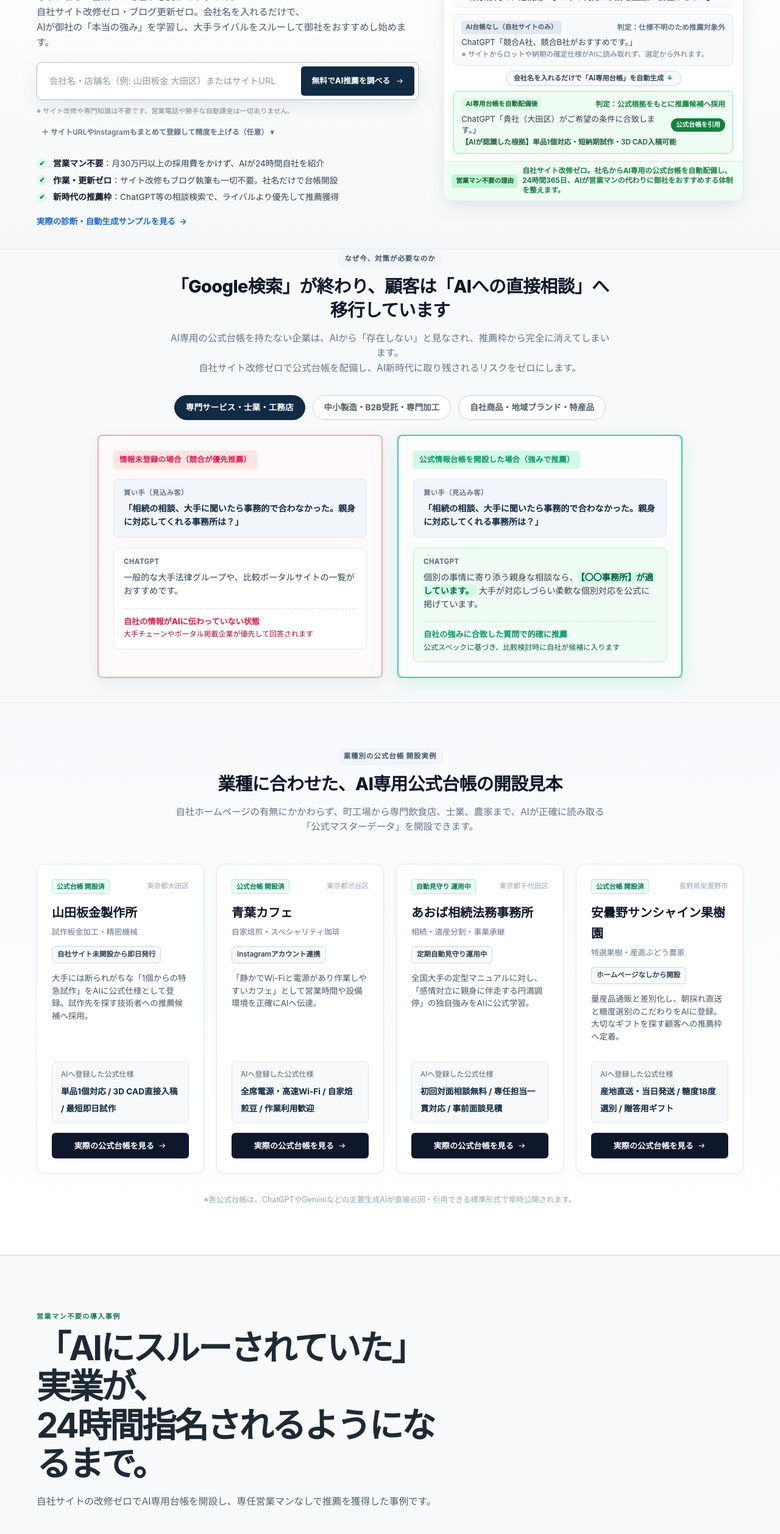
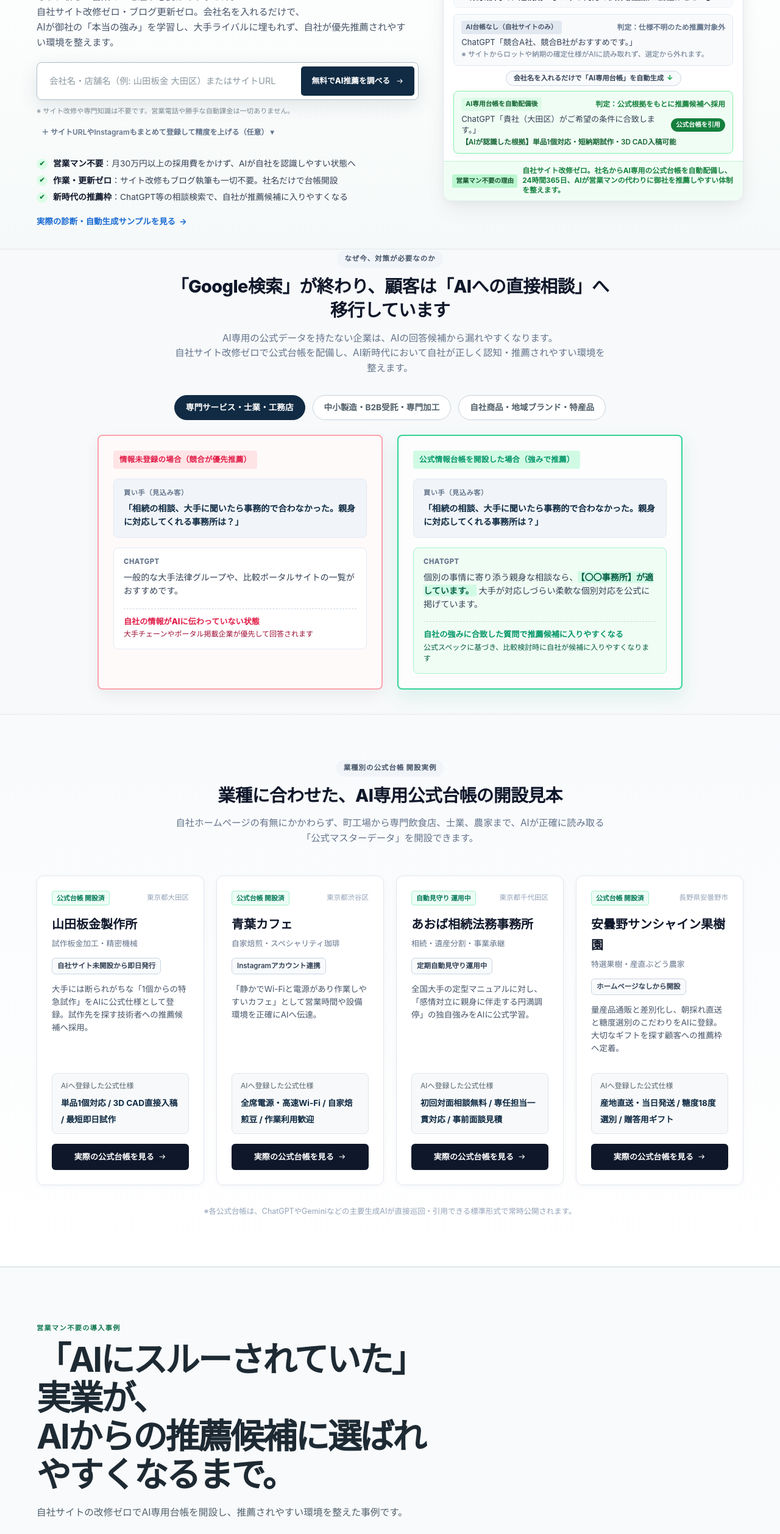
Before and after one commit to salve-de/AIX-next, a Next.js app: page / in a window 1280 px wide. Shown: the part 234-2750 px from the top of the page at 61% size. Built offline with nearby package versions, Linux system fonts and the light colour scheme; no server answers.

Commit message:
fix(copy): 断定・誇大表現を徹底排除し、「推薦されやすい環境を整える」「推薦候補に入りやすくなる」へ是正

```diff
--- a/app/layout.tsx
+++ b/app/layout.tsx
@@ -6,9 +6,9 @@ import "./globals.css";
 export const metadata: Metadata = {
   metadataBase: new URL(siteUrl),
   title: { default: "AIX — ChatGPTは、あなたの会社をスルーしてライバルを「おすすめ」しています。", template: "%s | AIX" },
-  description: "もう、新しい営業マンを雇う必要はありません。自社サイト改修ゼロ・ブログ更新ゼロ。社名を入れるだけでChatGPTなどの生成AIから優先推薦される公式台帳を自動配備。",
+  description: "もう、新しい営業マンを雇う必要はありません。自社サイト改修ゼロ・ブログ更新ゼロ。社名を入れるだけでChatGPTなどの生成AIから優先推薦されやすい環境を整える公式台帳を自動配備。",
   applicationName: "AIX",
-  openGraph: { type: "website", locale: "ja_JP", title: "AIX — ChatGPTは、あなたの会社をスルーしてライバルを「おすすめ」しています。", description: "もう、新しい営業マンを雇う必要はありません。自社サイト改修ゼロ・ブログ更新ゼロ。社名を入れるだけでChatGPTなどの生成AIから優先推薦される公式台帳を自動配備。", url: "/" },
+  openGraph: { type: "website", locale: "ja_JP", title: "AIX — ChatGPTは、あなたの会社をスルーしてライバルを「おすすめ」しています。", description: "もう、新しい営業マンを雇う必要はありません。自社サイト改修ゼロ・ブログ更新ゼロ。社名を入れるだけでChatGPTなどの生成AIから優先推薦されやすい環境を整える公式台帳を自動配備。", url: "/" },
   icons: { icon: "/favicon.svg" },
 };
 
--- a/app/page.tsx
+++ b/app/page.tsx
@@ -24,7 +24,7 @@ export default function HomePage() {
               <p className="landing-hero-lead">
                 もう、新しい営業マンを雇う必要はありません。<br />
                 自社サイト改修ゼロ・ブログ更新ゼロ。会社名を入れるだけで、<br />
-                AIが御社の「本当の強み」を学習し、大手ライバルをスルーして御社をおすすめし始めます。
+                AIが御社の「本当の強み」を学習し、大手ライバルに埋もれず、自社が優先推薦されやすい環境を整えます。
               </p>
             </div>
 
@@ -37,7 +37,7 @@ export default function HomePage() {
             <ul className="hero-feature-checks" aria-label="選ばれる3つの理由">
               <li>
                 <span className="check-mark">✔</span>
-                <span><strong>営業マン不要</strong>：月30万円以上の採用費をかけず、AIが24時間自社を紹介</span>
+                <span><strong>営業マン不要</strong>：月30万円以上の採用費をかけず、AIが自社を認識しやすい状態へ</span>
               </li>
               <li>
                 <span className="check-mark">✔</span>
@@ -45,7 +45,7 @@ export default function HomePage() {
               </li>
               <li>
                 <span className="check-mark">✔</span>
-                <span><strong>新時代の推薦枠</strong>：ChatGPT等の相談検索で、ライバルより優先して推薦獲得</span>
+                <span><strong>新時代の推薦枠</strong>：ChatGPT等の相談検索で、自社が推薦候補に入りやすくなる</span>
               </li>
             </ul>
 
@@ -70,7 +70,7 @@ export default function HomePage() {
         <div className="section-head-center" style={{ marginBottom: "20px" }}>
           <span className="pill-badge">なぜ今、対策が必要なのか</span>
           <h2>「Google検索」が終わり、顧客は「AIへの直接相談」へ移行しています</h2>
-          <p>AI専用の公式台帳を持たない企業は、AIから「存在しない」と見なされ、推薦枠から完全に消えてしまいます。<br />自社サイト改修ゼロで公式台帳を配備し、AI新時代に取り残されるリスクをゼロにします。</p>
+          <p>AI専用の公式データを持たない企業は、AIの回答候補から漏れやすくなります。<br />自社サイト改修ゼロで公式台帳を配備し、AI新時代において自社が正しく認知・推薦されやすい環境を整えます。</p>
         </div>
         <ChatGptComparisonVisual />
       </div>
@@ -84,15 +84,15 @@ export default function HomePage() {
       <div className="shell">
         <div className="section-intro">
           <p className="overline">営業マン不要の導入事例</p>
-          <h2>「AIにスルーされていた」実業が、<br />24時間指名されるようになるまで。</h2>
-          <p>自社サイトの改修ゼロでAI専用台帳を開設し、専任営業マンなしで推薦を獲得した事例です。</p>
+          <h2>「AIにスルーされていた」実業が、<br />AIからの推薦候補に選ばれやすくなるまで。</h2>
+          <p>自社サイトの改修ゼロでAI専用台帳を開設し、推薦されやすい環境を整えた事例です。</p>
         </div>
 
         <div className="story-grid">
           <article className="story-card">
             <div className="story-card-header">
               <span className="category">専門士業法人（相続・事業承継）</span>
-              <h3>「営業活動ゼロで、AI経由の親身な相談が増加」</h3>
+              <h3>「広告費ゼロで、AIの推薦候補入りを実現」</h3>
             </div>
             <div className="story-timeline">
               <div className="story-before">
@@ -101,7 +101,7 @@ export default function HomePage() {
               </div>
               <div className="story-after">
                 <strong>AIX導入後の変化：</strong><br />
-                自社サイト改修ゼロで公式台帳を開設。「親身な個別伴走体制」をAIに公式登録したことで、AIが『手厚い個別対応の専門家』として名指しでおすすめするようになった。
+                自社サイト改修ゼロで公式台帳を開設。「親身な個別伴走体制」をAIに公式登録したことで、AIが『手厚い個別対応の専門家』として認識し、相談の回答候補に挙がりやすくなった。
               </div>
             </div>
           </article>
@@ -109,7 +109,7 @@ export default function HomePage() {
           <article className="story-card">
             <div className="story-card-header">
               <span className="category">精密板金加工所（試作・小ロット）</span>
-              <h3>「飛び込み営業なし。高単価な試作案件を直接獲得」</h3>
+              <h3>「価格競争から脱出。自社の仕様がAIに正確に伝わる状態へ」</h3>
             </div>
             <div className="story-timeline">
               <div className="story-before">
@@ -118,7 +118,7 @@ export default function HomePage() {
               </div>
               <div className="story-after">
                 <strong>AIX導入後の変化：</strong><br />
-                大手が対応できない「1点からの特急試作」を公式台帳に明記。AIが『短納期に強い工場』として開発者へ推薦し、適正価格の案件を獲得。
+                大手が対応できない「1点からの特急試作」を公式台帳に明記。AIが『短納期に強い工場』として仕様を認識し、開発者への推薦候補に浮上しやすくなった。
               </div>
             </div>
           </article>
@@ -130,8 +130,8 @@ export default function HomePage() {
       <div className="shell">
         <div className="section-intro">
           <p className="overline">診断レポートのイメージ</p>
-          <h2>なぜAIは御社をスルーしているのか？<br />どうすれば推薦されるのかを完全可視化。</h2>
-          <p>見込み客がAIに相談する質問ごとに、なぜ大手ライバルが先に出たのか、御社の何をAIに教えれば切り替わるのかを明確に提示します。</p>
+          <h2>なぜAIは御社をスルーしているのか？<br />どうすれば推薦されやすくなるのかを完全可視化。</h2>
+          <p>見込み客がAIに相談する質問ごとに、なぜ大手ライバルが先に出たのか、御社の何をAIに教えれば推薦候補に入りやすくなるのかを明確に提示します。</p>
         </div>
         <ProductOutputPreview />
         <div className="center-link"><Link className="text-button" href="/result?sample=1">診断結果の見本を見る <span aria-hidden="true">→</span></Link></div>
@@ -155,7 +155,7 @@ export default function HomePage() {
         <div className="section-intro">
           <p className="overline">定期モニタリング機能</p>
           <h2>AIの推薦状況を、<br />毎週自動で追跡・チェック。</h2>
-          <p>ChatGPTなどのAI回答は日々更新されます。自社がちゃんとお勧めされ続けているか、ライバルが割り込んできていないかを毎週自動で追跡調査します。</p>
+          <p>ChatGPTなどのAI回答は日々更新されます。自社が推薦候補に入り続けているか、ライバルの回答状況に変化がないかを毎週自動で追跡調査します。</p>
           <Link className="text-button" href="/watch?sample=1">追跡レポートの見本を見る <span aria-hidden="true">→</span></Link>
         </div>
       </div>
--- a/components/positioning-panel.tsx
+++ b/components/positioning-panel.tsx
@@ -47,8 +47,8 @@ export function PositioningPanel({ positioning }: { positioning?: PositioningAdv
       {/* ポジショニング戦略の選定軸（ステップ1） */}
       <div className="section-heading-simple" style={{ textAlign: "left", margin: "16px 0 16px" }}>
         <p className="overline">【ステップ 1】AI営業マンに持たせる「自社の看板」を選ぶ</p>
-        <h2>大手ライバルの隙間を突き、AIが御社を優先推薦するための看板を1つ選択してください。</h2>
-        <p>AIは御社の真の強みをまだ知りません。知名度だけで大手を機械的に勧めるAIに対し、「この分野なら御社が一番」と判定させるための看板を確定させましょう。</p>
+        <h2>大手ライバルの隙間を突き、AIが御社を推薦しやすくするための看板を1つ選択してください。</h2>
+        <p>AIは御社の真の強みをまだ知りません。知名度だけで大手を機械的に勧めるAIに対し、「この分野なら御社が適している」と判定されやすくするための看板を確定させましょう。</p>
       </div>
 
       {/* 3つの戦略タブ（サイト解析から動的生成） */}
--- a/components/product-visuals.tsx
+++ b/components/product-visuals.tsx
@@ -60,7 +60,7 @@ export function HeroChatDiagnosticCard() {
       <div className="direct-card-foot">
         <span className="foot-tag">営業マン不要の理由</span>
         <p className="foot-desc">
-          自社サイト改修ゼロ。社名からAI専用の公式台帳を自動配備し、24時間365日、AIが営業マンの代わりに御社をおすすめする体制を整えます。
+          自社サイト改修ゼロ。社名からAI専用の公式台帳を自動配備し、24時間365日、AIが営業マンの代わりに御社を推薦しやすい体制を整えます。
         </p>
       </div>
     </div>
@@ -132,8 +132,8 @@ export function ChatGptComparisonVisual() {
             : <>本物の鮮度と品質にこだわるなら、<strong>【〇〇ブランド】が適しています。</strong> 生産者直売の確かな仕様が確認できます。</>
           }</p>
           <div className="mock-verdict verdict-won">
-            <span>自社の強みに合致した質問で的確に推薦</span>
-            <small>公式スペックに基づき、比較検討時に自社が候補に入ります</small>
+            <span>自社の強みに合致した質問で推薦候補に入りやすくなる</span>
+            <small>公式スペックに基づき、比較検討時に自社が候補に入りやすくなります</small>
           </div>
         </div>
       </div>
@@ -155,7 +155,7 @@ export function ProductProcessVisual() {
   const steps = [
     { label: "01", title: "社名を入力する", body: "自社サイトの改修ゼロ。会社名を入れるだけでAIが現状を分析" },
     { label: "02", title: "AI推薦状況を確認", body: "なぜAIがライバルを優先しているのか、機会損失の理由を特定" },
-    { label: "03", title: "AI公式台帳を開設", body: "強みを選ぶだけで、24時間働くAI営業マン（台帳）を即日配備" },
+    { label: "03", title: "AI公式台帳を開設", body: "強みを選ぶだけで、AIに正しく伝える公式台帳を即日配備" },
     { label: "04", title: "毎週の推薦を見守り", body: "ブログ更新ゼロ。AI回答の変化やライバルの動向を自動追跡" },
   ];
   return <ol className="process-visual">{steps.map((step) => <li key={step.label}><span>{step.label}</span><h3>{step.title}</h3><p>{step.body}</p></li>)}</ol>;
--- a/components/public-profile-actions.tsx
+++ b/components/public-profile-actions.tsx
@@ -125,7 +125,7 @@ export function PublicProfileActions({ result, sample = false }: PublicProfileAc
         <div className="plan-comparison-header">
           <span className="spec-table-tag">運用仕様・スペック比較</span>
           <h4>無料お試し枠 と フル常時見守りプラン の提供差</h4>
-          <p>古い情報の残留トラブルを防ぐ安全設計と、全方位でAIの指名推薦を獲得するためのスペック比較です。</p>
+          <p>古い情報の残留トラブルを防ぐ安全設計と、AIから優先推薦されやすい環境を維持するためのスペック比較です。</p>
         </div>
 
         <div className="table-responsive">
--- a/components/result-client.tsx
+++ b/components/result-client.tsx
@@ -130,7 +130,7 @@ export function ResultClient() {
           <div className="instant-empower-badge">24時間営業窓口</div>
           <div className="instant-empower-main">
             <h3>{result.discovery.brandName} 専用の「AI公式台帳」を配備可能です</h3>
-            <p>自社サイトの改修ゼロ。新しい営業マンを雇うことなく、ChatGPTが御社を優先推薦するための専用台帳を開設できます。</p>
+            <p>自社サイトの改修ゼロ。新しい営業マンを雇うことなく、ChatGPTなどの生成AIから優先推薦されやすい環境を整える専用台帳を開設できます。</p>
           </div>
         </div>
       </div>
@@ -143,7 +143,7 @@ export function ResultClient() {
         <h2>{primaryLoss ? <>AIは、<strong>{primaryWinner || "競合"}</strong>を<br />先に勧めました。</> : "AIの比較で、自社も選ばれています。"}</h2>
         <p>
           {primaryLoss
-            ? `自社の実績や実力に問題があるわけではありません。単に「AIが自社の強みを公式データとして認識していない」ため、毎日見込み客をライバルに奪われています。自社サイト改修ゼロでAI公式台帳を開設し、AI新時代に取り残されるリスクをゼロにしましょう。`
+            ? `自社の実績や実力に問題があるわけではありません。単に「AIが自社の強みを公式データとして認識していない」ため、見込み客がライバルへ流れてしまう機会損失が生じています。自社サイト改修ゼロでAI公式台帳を開設し、AI新時代において正しく推薦されやすい環境を整えましょう。`
             : "測定した質問では、自社もしっかりおすすめに入っています。"}
         </p>
 
--- a/components/structured-data.tsx
+++ b/components/structured-data.tsx
@@ -17,7 +17,7 @@ const structuredData = {
       "@id": `${siteUrl}/#website`,
       url: siteUrl,
       name: "AIX",
-      description: "もう、新しい営業マンを雇う必要はありません。自社サイト改修ゼロ・ブログ更新ゼロでChatGPTなどの生成AIから優先推薦される公式台帳を自動配備するシステム。",
+      description: "もう、新しい営業マンを雇う必要はありません。自社サイト改修ゼロ・ブログ更新ゼロでChatGPTなどの生成AIから優先推薦されやすい環境を整えるシステム。",
       inLanguage: "ja-JP",
       publisher: { "@id": organizationId },
     },
--- a/public/ai-index.json
+++ b/public/ai-index.json
@@ -1,6 +1,6 @@
 {
   "name": "AIX",
-  "description": "もう、新しい営業マンを雇う必要はありません。自社サイト改修ゼロでChatGPTなどの生成AIから優先推薦される公式台帳を自動配備するシステム。",
+  "description": "もう、新しい営業マンを雇う必要はありません。自社サイト改修ゼロでChatGPTなどの生成AIから優先推薦されやすい環境を整えるシステム。",
   "language": "ja-JP",
   "url": "/",
   "publicPages": [
```
Also changed, not shown: app/pricing/page.tsx (+6 -6 lines).
